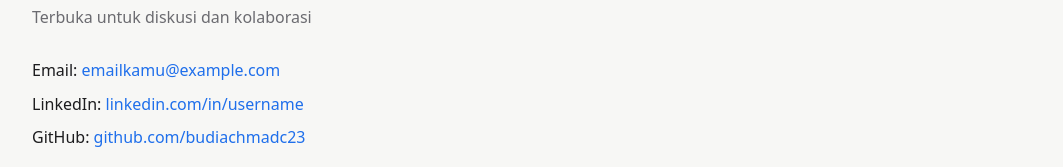
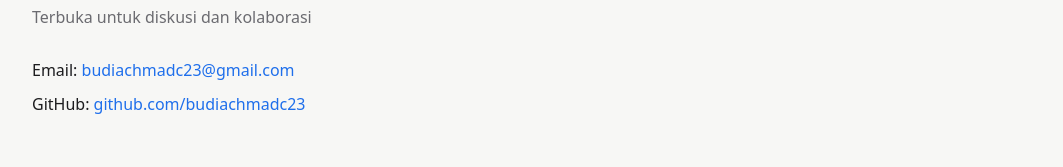
Before and after one commit to budiachmadc23/Portfolio, a plain HTML site: page index.html in a window 1280 px wide. Shown: the part 1839-2006 px from the top of the page, without its empty margins (108-1171 px from the left). Drawn offline with Linux system fonts and the light colour scheme.

Commit message:
Update index.html

```diff
--- a/index.html
+++ b/index.html
@@ -336,8 +336,8 @@
       <p class="sub">Terbuka untuk diskusi dan kolaborasi</p>
       <ul>
         <!-- GANTI dengan data asli kamu -->
-        <li>Email: <a href="mailto:emailkamu@example.com">emailkamu@example.com</a></li>
-        <li>LinkedIn: <a href="https://www.linkedin.com/in/username" target="_blank" rel="noopener">linkedin.com/in/username</a></li>
+        <li>Email: <a href="mailto:emailkamu@example.com">budiachmadc23@gmail.com</a></li>
+      <!--   <li>LinkedIn: <a href="https://www.linkedin.com/in/username" target="_blank" rel="noopener">linkedin.com/in/username</a></li>  -->
         <li>GitHub: <a href="https://github.com/budiachmadc23" target="_blank" rel="noopener">github.com/budiachmadc23</a></li>
       </ul>
     </div>
```
